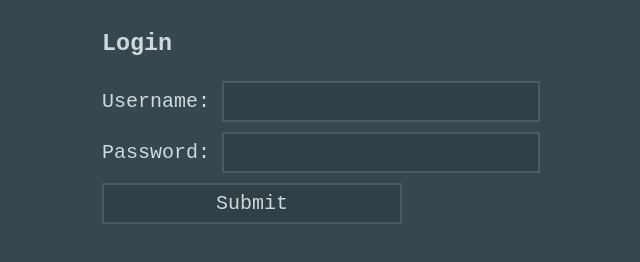
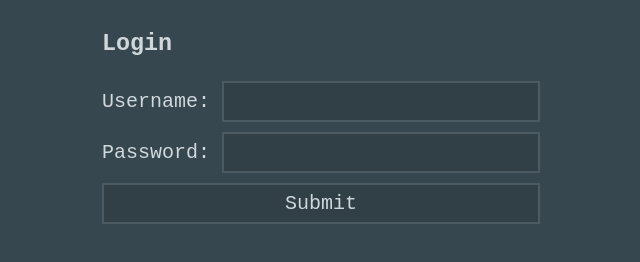
Before and after one commit to shishamchudal/authApp, a website: page html/login.html in a window 1280 px wide. Shown: the whole page, without its empty margins (319-959 px from the left). Drawn offline with Linux system fonts and the light colour scheme; files that its build step writes are made by us from their sources.

Commit message:
Rename CSS class from .submit-button to .submit-btn for consistency

```diff
--- a/css/style.css
+++ b/css/style.css
@@ -32,7 +32,7 @@ input {
     border: #4c5a61 solid 2px;
     width: 300px;
 }
-.submit-button {
+.submit-btn {
     width: 100%;
 }
 .title {
```
